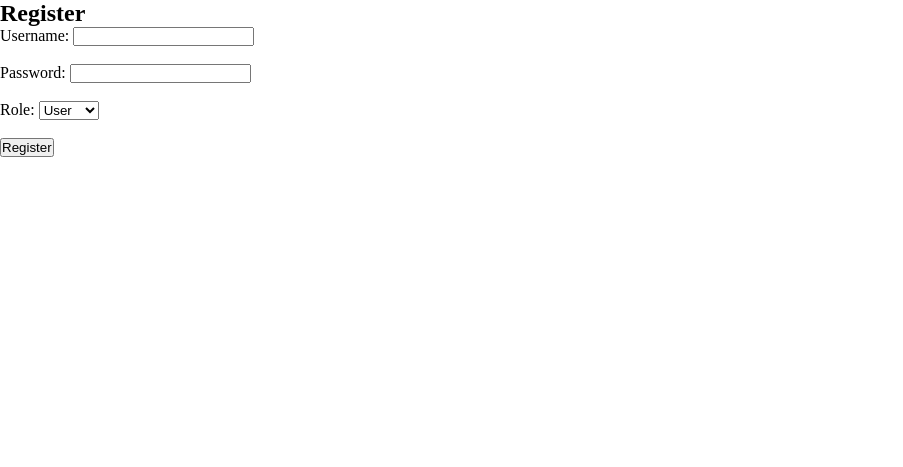
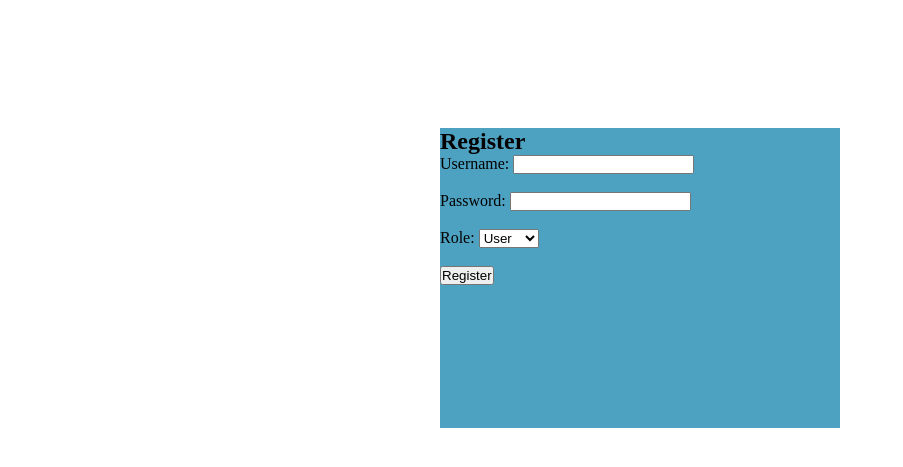
Before and after one commit to Kionyong/Project-ecommerce, a PHP site: page /FilePHP/ragister.php in a window 1280 px wide. Shown: the top 467 px of the page, without its empty margins (0-903 px from the left). Run offline with PHP 8.4, Linux system fonts and the light colour scheme.

Commit message:
now add style to page ragister

```diff
--- a/style.css
+++ b/style.css
@@ -240,3 +240,9 @@ nav ul li a{
     border-radius: 10px;
 }
 /*page register*/
+.ragister{
+    width:400px;
+    height:300px;
+    margin:10% auto;
+    background: #4ea2c1;
+}
```
